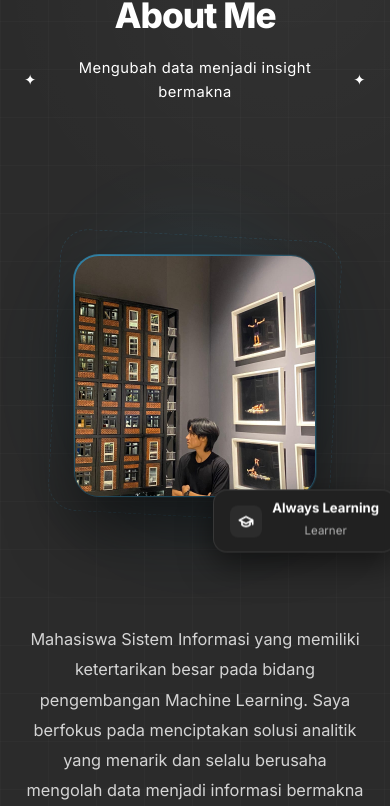
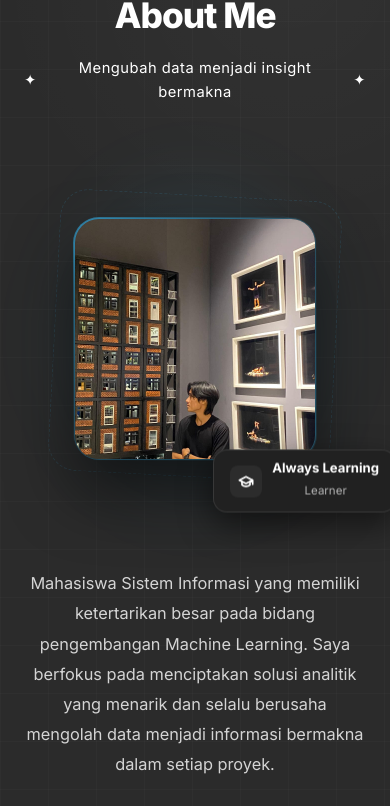
Before and after one commit to wannnn27/myportofolio, a React (Vite) app: page / in a window 390 px wide. Shown: the part 1148-1954 px from the top of the page. Built offline with nearby package versions, Linux system fonts and the light colour scheme.

Commit message:
Fix: reduce About header-to-image gap on mobile for better mobile layout

```diff
--- a/src/components/About.css
+++ b/src/components/About.css
@@ -368,10 +368,14 @@
 
 /* ── Responsive ──────────────────────────────────────────── */
 @media (max-width: 968px) {
+    .about-top-header {
+        margin-bottom: 32px;
+    }
+
     .about-content-wrapper {
         grid-template-columns: 1fr;
         text-align: center;
-        gap: 48px;
+        gap: 32px;
     }
 
     .about-text-area {
@@ -382,7 +386,10 @@
     .description-text { text-align: center; }
     .about-quote { text-align: left; }
     .about-action-btns { justify-content: center; }
-    .about-image-area { order: 1; }
+    .about-image-area {
+        order: 1;
+        padding-top: 5px;
+    }
     .about-image-area::before { width: 320px; height: 320px; }
     .about-image-area::after  { width: 270px; height: 270px; }
 }
```
